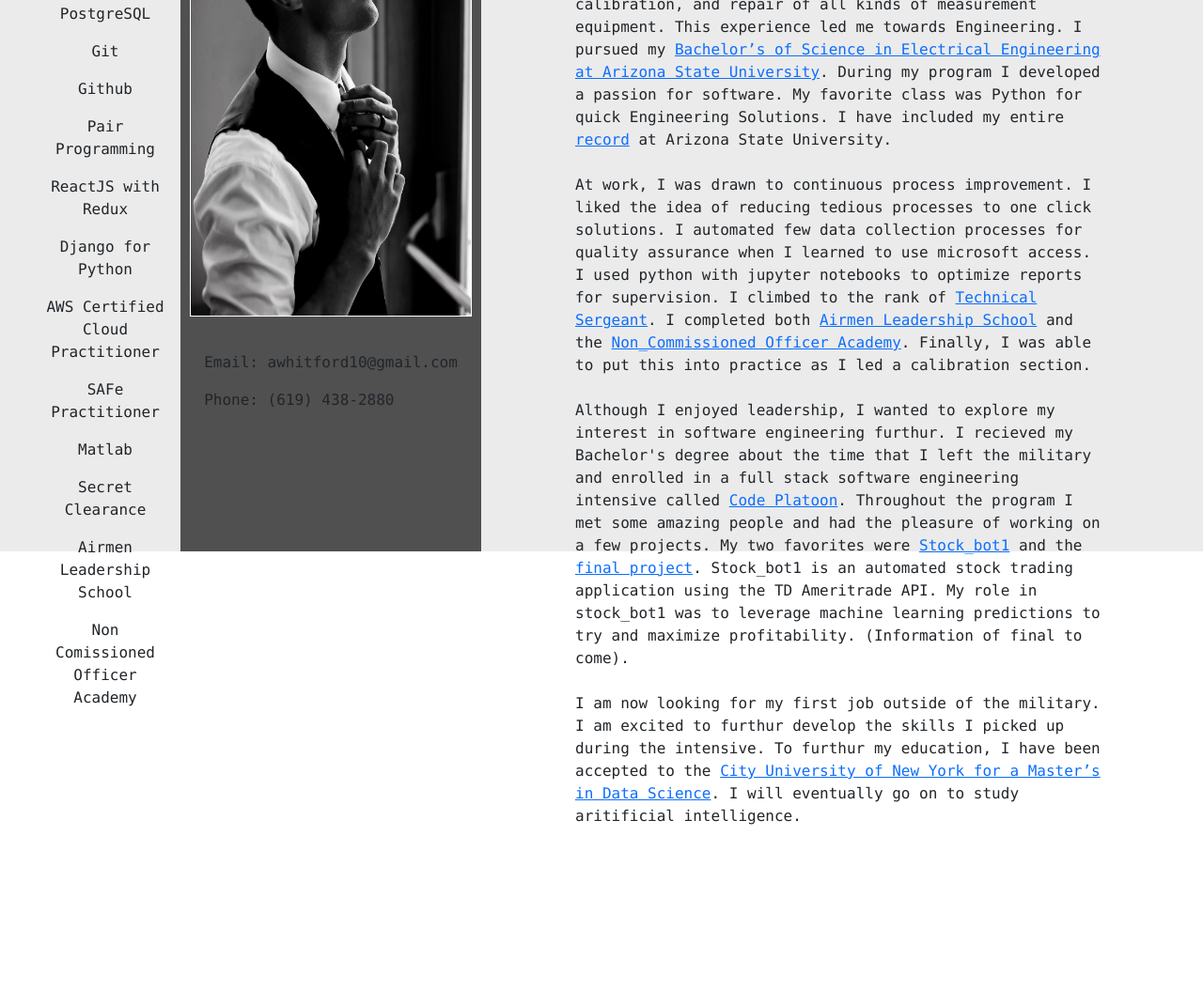
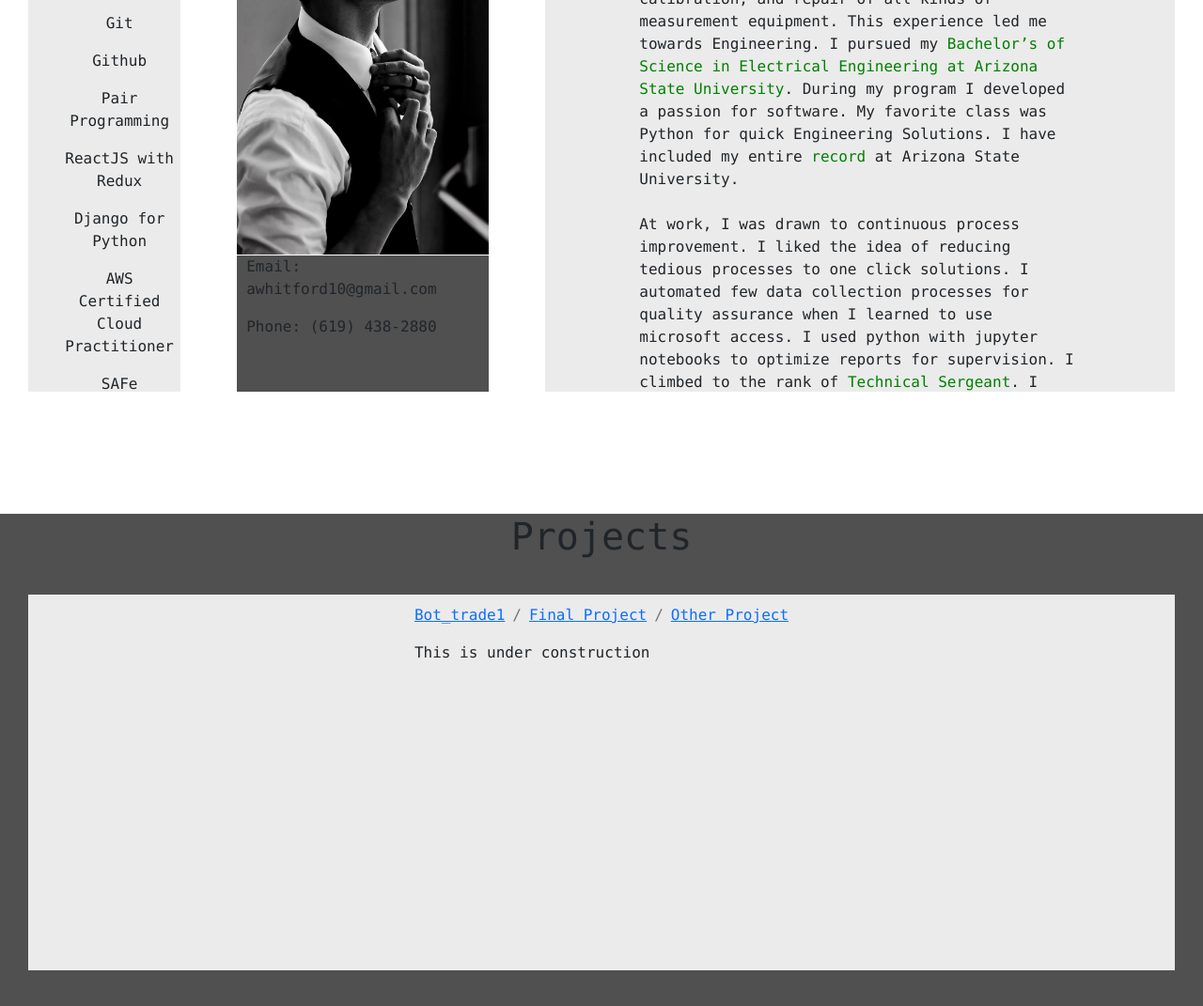
Before and after one commit to awhitford10/awhitford10.github.io, a plain HTML site: page index.html in a window 1280 px wide. Shown: the part 333-1404 px from the top of the page at 94% size. Before the commit the page ends 1214 px from the top, so only its background shows below. Drawn offline with nearby package versions, Linux system fonts and the light colour scheme.

Commit message:
adjustments, started page 2

```diff
--- a/index.html
+++ b/index.html
@@ -14,7 +14,7 @@
   <body>
 
 
-    <nav class="navbar navbar-expand-lg navbar-dark bg-dark">
+    <nav class="navbar sticky-top navbar-expand-lg navbar-dark bg-dark">
         <div class="container-fluid">
           <a class="navbar-brand" href="#">Andrew Whitford &emsp;</a>
           <button class="navbar-toggler" type="button" data-bs-toggle="collapse" data-bs-target="#navbarText" aria-controls="navbarText" aria-expanded="false" aria-label="Toggle navigation">
@@ -68,14 +68,29 @@
         <div id='box_right'>
             <h1>About Me</h1>
             <p>
-	I joined the United States Air Force in May 2012. I was stationed at Travis Air Force Base, Northern California,  Kunsan Air Base, South Korea, and Ramstein Air Base, Germany. My job title was <a href="https://www.thebalancecareers.com/air-force-enlisted-job-descriptions-3344300">Precision Measurement Calibration Technician</a>. My job scope included the testing, calibration, and repair of all kinds of measurement equipment. This experience led me towards Engineering. I pursued my <a href="https://webapp4.asu.edu/programs/t5/majorinfo/ASU00/ESEEEBSE/undergrad/false">Bachelor’s of Science in Electrical Engineering at Arizona State University</a>. During my program I developed a passion for software. My favorite class was Python for quick Engineering Solutions. I have included my entire <a href="">record</a> at Arizona State University.<br><br>
+	I joined the United States Air Force in May 2012. I was stationed at Travis Air Force Base, Northern California,  Kunsan Air Base, South Korea, and Ramstein Air Base, Germany. My job title was <a class='links' href="https://www.thebalancecareers.com/air-force-enlisted-job-descriptions-3344300">Precision Measurement Calibration Technician</a>. My job scope included the testing, calibration, and repair of all kinds of measurement equipment. This experience led me towards Engineering. I pursued my <a class='links' href="https://webapp4.asu.edu/programs/t5/majorinfo/ASU00/ESEEEBSE/undergrad/false">Bachelor’s of Science in Electrical Engineering at Arizona State University</a>. During my program I developed a passion for software. My favorite class was Python for quick Engineering Solutions. I have included my entire <a class='links' href="">record</a> at Arizona State University.<br><br>
 
-    At work, I was drawn to continuous process improvement. I liked the idea of reducing tedious processes to one click solutions. I automated few data collection processes for quality assurance when I learned to use microsoft access. I used python with jupyter notebooks to optimize reports for supervision. I climbed to the rank of <a href="https://www.military.com/air-force/enlisted-ranks.html"> Technical Sergeant</a>. I completed both <a href=""> Airmen Leadership School</a> and the <a href=""> Non_Commissioned Officer Academy</a>. Finally, I was able to put this into practice as I led a calibration section.<br><br>
+    At work, I was drawn to continuous process improvement. I liked the idea of reducing tedious processes to one click solutions. I automated few data collection processes for quality assurance when I learned to use microsoft access. I used python with jupyter notebooks to optimize reports for supervision. I climbed to the rank of <a class='links' href="https://www.military.com/air-force/enlisted-ranks.html"> Technical Sergeant</a>. I completed both <a class='links' href=""> Airmen Leadership School</a> and the <a class='links' href=""> Non_Commissioned Officer Academy</a>.<br><br>
 
-    Although I enjoyed leadership, I wanted to explore my interest in software engineering furthur. I recieved my Bachelor's degree about the time that I left the military and enrolled in a full stack software engineering intensive called <a href=""> Code Platoon</a>. Throughout the program I met some amazing people and had the pleasure of working on a few projects. My two favorites were <a href=""> Stock_bot1</a> and the <a href=""> final project</a>. Stock_bot1 is an automated stock trading application using the TD Ameritrade API. My role in stock_bot1 was to leverage machine learning predictions to try and maximize profitability. (Information of final to come). <br><br>
+    I recieved my Bachelor's degree about the time that I left the military and enrolled in a full stack software engineering intensive called <a class='links' href=""> Code Platoon</a>. Throughout the program I met some amazing people and had the pleasure of working on a few projects. My two favorites were <a class='links' href=""> Stock_bot1</a> and the <a class='links' href=""> final project</a>. Stock_bot1 is an automated stock trading application using the TD Ameritrade API. My role in stock_bot1 was to leverage machine learning predictions to try and maximize profitability. (Information of final to come). <br><br>
 
-    I am now looking for my first job outside of the military. I am excited to furthur develop the skills I picked up during the intensive. To furthur my education, I have been accepted to the <a href="">City University of New York for a Master’s in Data Science</a>. I will eventually go on to study aritificial intelligence.
+    I am now looking for my first job outside of the military. I am excited to furthur develop the skills I picked up during the intensive. To furthur my education, I have been accepted to the <a class='links' href="">City University of New York for a Master’s in Data Science</a>. I will eventually go on to study aritificial intelligence.
         </p></div>
+    </div>
+    <div class='second'>
+        <h1>Projects</h1>
+        <div class= 'second_nav'>
+        <nav aria-label="breadcrumb">
+            <ol class="breadcrumb">
+              <li class="breadcrumb-item"><a href="#">Bot_trade1</a></li>
+              <li class="breadcrumb-item"><a href="#">Final Project</a></li>
+              <li class="breadcrumb-item"><a href="#">Other Project</a></li>
+            </ol>
+            <p>This is under construction</p>
+          </nav>
+        </div>
+
+
     </div>
 
 
--- a/styles.css
+++ b/styles.css
@@ -2,18 +2,21 @@ html, body {
     height:100%;
     width:100%;
     font-family: Monaco, Monospace;
-    background-image: url('pexels-aleksandr-slobodianyk-989941.jpg');
+    /* background-image: url('images/background.jpg'); */
 }
 
 #box_left {
     background-color: rgb(235, 235, 235);
+    display:flex;
     float: left;
     width: 15%;
-    height: 100%;
+    height: 80%;
     border-collapse: collapse;
-    align-items: center;
+    align-items:flex-start;
     justify-content: center;
-    padding: 30px 10px 10px 10px;
+    padding: 10px 10px 10px 10px;
+    margin: 30px 30px 10px 30px;
+    overflow:auto;
 
 
 }
@@ -23,11 +26,12 @@ html, body {
     display:flex;
     justify-content: center;
     width: 25%;
-    height: 100%;
+    height: 80%;
     border-collapse: collapse;
-    overflow:hidden;
+    overflow:auto;
     flex-wrap: wrap;
     padding: 30px 10px 10px 10px;
+    margin: 30px 30px 10px 30px;
 
 
 }
@@ -39,10 +43,12 @@ html, body {
     flex-wrap: wrap;
     justify-content: center;
     width: 60%;
-    height: 100%;
+    height: 80%;
     position:relative;
     border-collapse: collapse;
-    padding: 30px 100px 100px 100px;
+    padding: 10px 100px 10px 100px;
+    margin: 30px 30px 10px 30px;
+    overflow: scroll;
 
 }
 
@@ -50,6 +56,9 @@ html, body {
     width: 100%;
     height: 100%;
     display: flex;
+
+
+
 
 
 }
@@ -70,7 +79,7 @@ html, body {
 }
 
 .navbar{
-    height: 120px;
+    height: 80px;
     font-family: Monaco, Monospace;
     font-size: 25px;
 }
@@ -78,3 +87,33 @@ html, body {
 .navbar-brand{
     font-size: 50px;
 }
+
+.links{
+    color: green;
+    text-decoration: none;
+}
+.second{
+    background-color:rgb(80, 80, 80);
+    width: 100%;
+    height: 100%;
+    display: flex;
+    align-content:flex-start;
+    justify-content: center;
+    align-items:flex-start;
+    flex-wrap: wrap;
+
+}
+
+.second_nav{
+    background-color: rgb(235, 235, 235);
+    display:flex;
+    flex-wrap: wrap;
+    justify-content: center;
+    width: 100%;
+    height: 50%;
+    position:relative;
+    padding: 10px 10px 10px 10px;
+    margin: 30px 30px 10px 30px;
+    overflow: scroll;
+
+}
```
Also changed, not shown: 2 other files.
